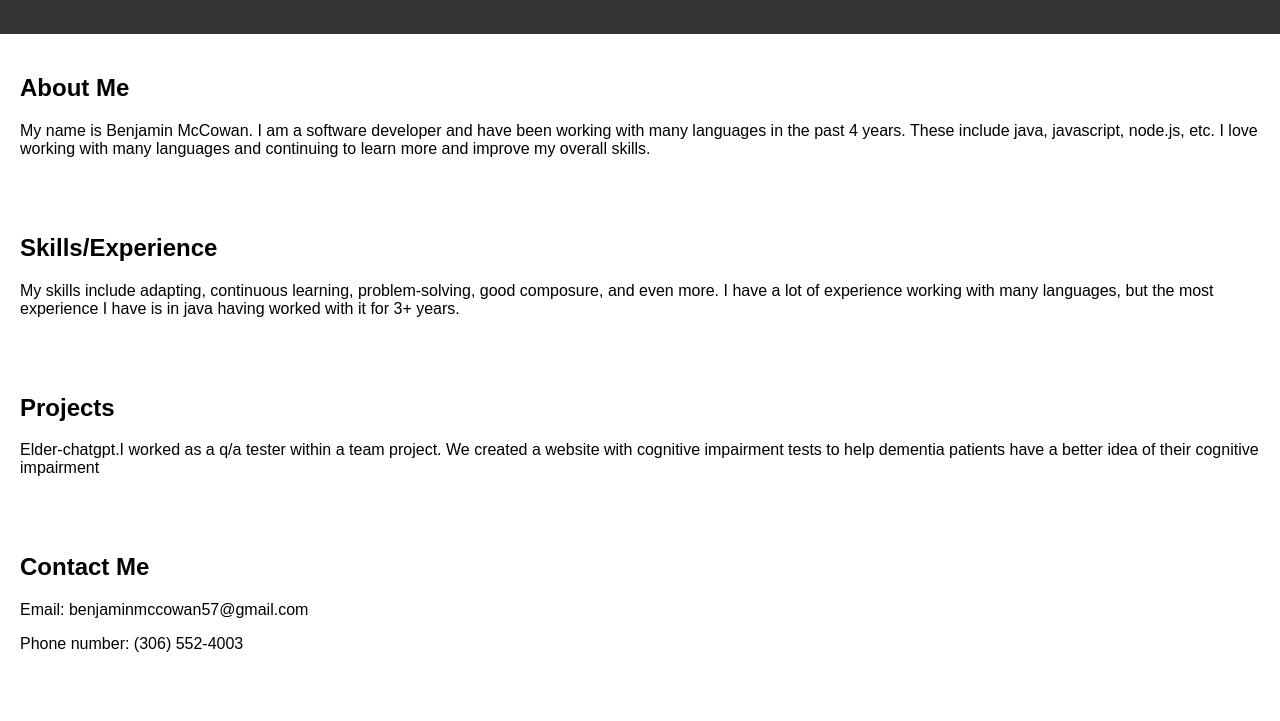
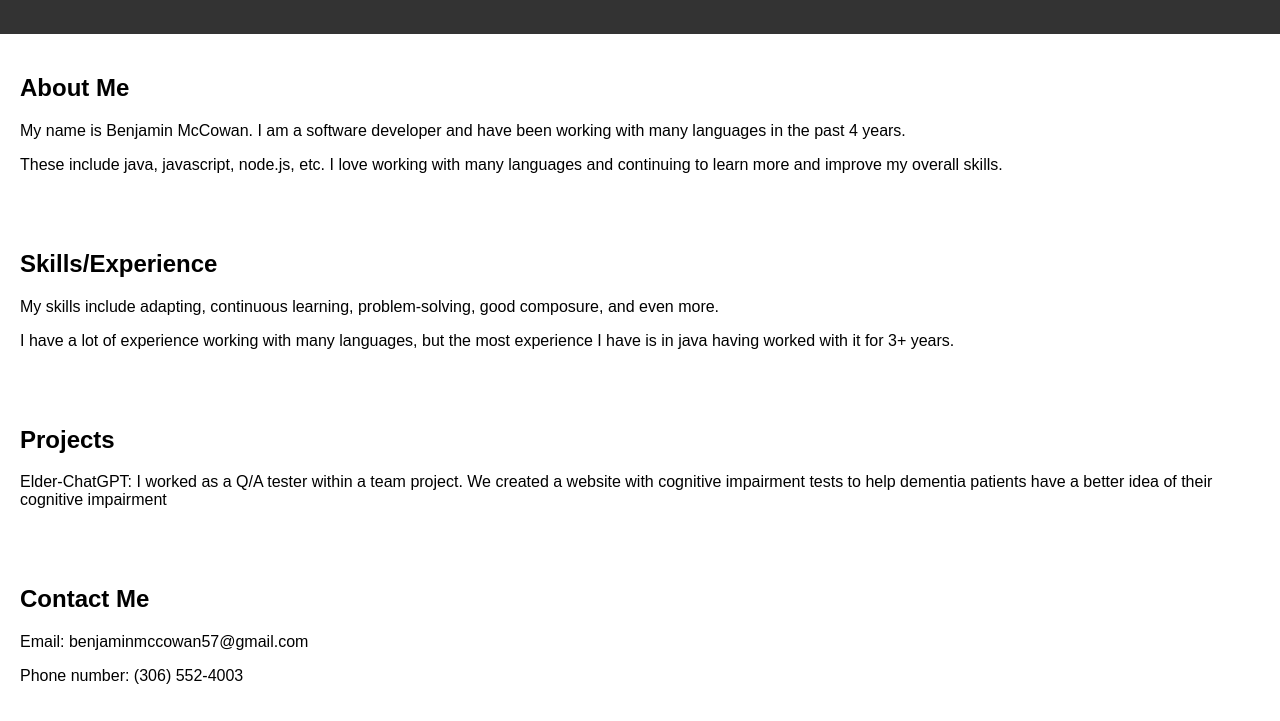
Before and after one commit to Lucidcan123/Lucidcan123.gitbuh.io, a plain HTML site: page index.html in a window 1280 px wide. Shown: the part 93-814 px from the top of the page. Drawn offline with Linux system fonts and the light colour scheme.

Commit message:
Add files via upload

```diff
--- a/index.html
+++ b/index.html
@@ -21,17 +21,19 @@
 
 <section id="about">
     <h2>About Me</h2>
-    <p>My name is Benjamin McCowan. I am a software developer and have been working with many languages in the past 4 years. These include java, javascript, node.js, etc. I love working with many languages and continuing to learn more and improve my overall skills. </p>
+    <p>My name is Benjamin McCowan. I am a software developer and have been working with many languages in the past 4 years.</p>
+    <p> These include java, javascript, node.js, etc. I love working with many languages and continuing to learn more and improve my overall skills. </p>
 </section>
 
 <section id="skills">
     <h2>Skills/Experience</h2>
-    <p>My skills include adapting, continuous learning, problem-solving, good composure, and even more. I have a lot of experience working with many languages, but the most experience I have is in java having worked with it for 3+ years. </p>
+    <p>My skills include adapting, continuous learning, problem-solving, good composure, and even more.</p>
+    <p>I have a lot of experience working with many languages, but the most experience I have is in java having worked with it for 3+ years. </p>
 </section>
 
 <section id="projects">
     <h2>Projects</h2>
-    <p>Elder-chatgpt.I worked as a q/a tester within a team project. We created a website with cognitive impairment tests to help dementia patients have a better idea of their cognitive impairment</p>
+    <p>Elder-ChatGPT: I worked as a Q/A tester within a team project. We created a website with cognitive impairment tests to help dementia patients have a better idea of their cognitive impairment</p>
 </section>
 
 <section id="contact">
```
